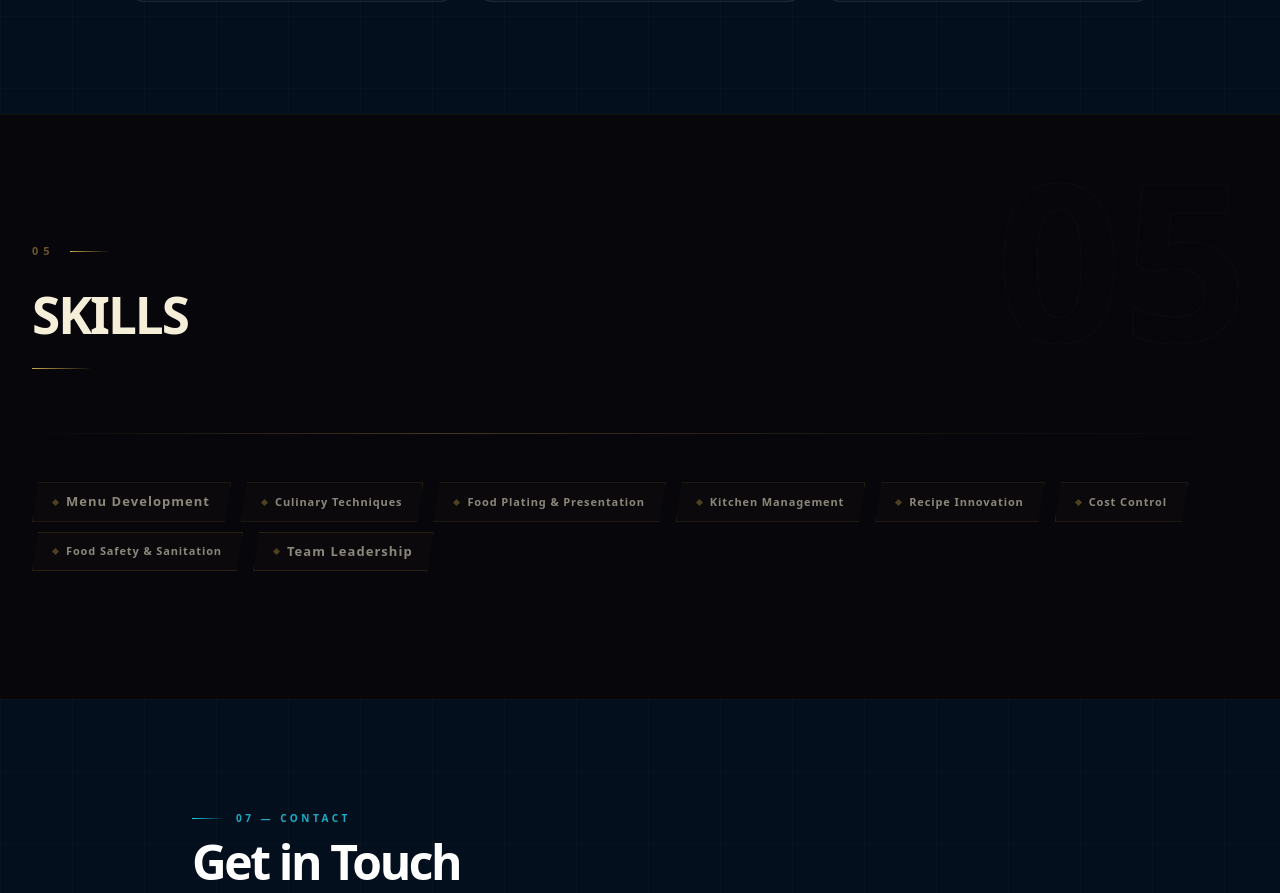
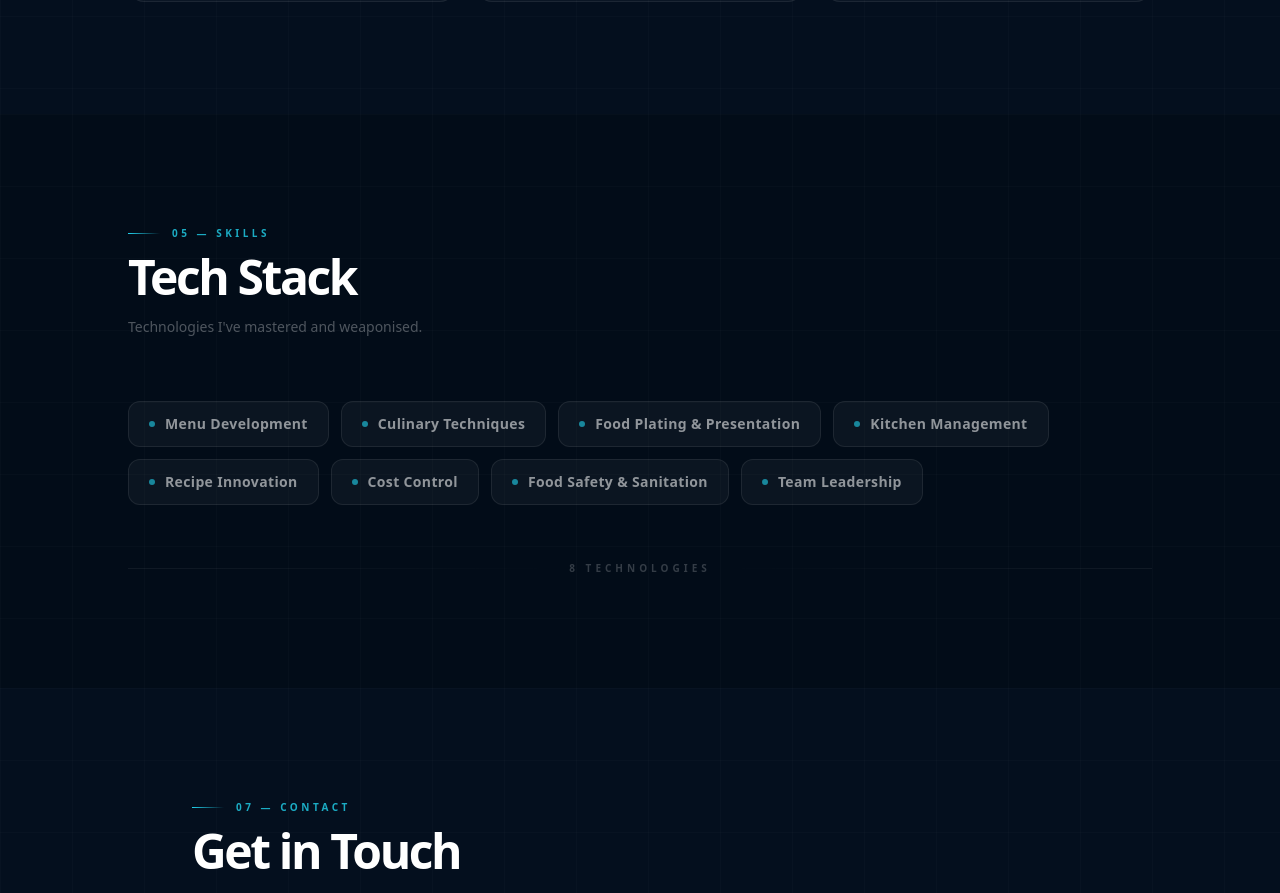
Before and after one commit to salienceenterprises-lab/portfolio-f2365, a Next.js app: page /portfolio-f2365/ in a window 1280 px wide. Shown: the part 4407-5300 px from the top of the page. Built offline with nearby package versions, Linux system fonts and the light colour scheme.

Commit message:
Update app/components/skills.jsx via Portfolio SaaS

```diff
--- a/app/components/skills.jsx
+++ b/app/components/skills.jsx
@@ -3,77 +3,95 @@ import React from "react";
 import { motion } from "framer-motion";
 
 export default function PortfolioSkills({ data }) {
-  const skills = data?.skills;
-  if (!skills || !Array.isArray(skills) || skills.length === 0) return null;
-
-  const categories = data?.skillCategories;
-  const hasCategories = categories && typeof categories === "object" && Object.keys(categories).length > 0;
+  if (!data?.skills?.length) return null;
 
   return (
-    <section id="skills" style={{ background:"#07060a", padding:"8rem 2rem", position:"relative", overflow:"hidden", borderTop:"1px solid rgba(201,168,76,0.06)" }}>
-      <style>{`
-        .gn-skill-pill {
-          display:inline-flex; align-items:center; gap:8px;
-          padding:9px 20px;
-          border:1px solid rgba(201,168,76,0.14);
-          color:rgba(245,238,217,0.55);
-          font-size:12px; font-weight:600; letter-spacing:0.08em;
-          background:rgba(201,168,76,0.02);
-          transition:all 0.25s ease; cursor:default;
-          clip-path:polygon(6px 0%, 100% 0%, calc(100% - 6px) 100%, 0% 100%);
-        }
-        .gn-skill-pill::before { content:''; width:5px; height:5px; background:rgba(201,168,76,0.35); flex-shrink:0; transform:rotate(45deg); transition:background 0.2s; }
-        .gn-skill-pill:hover { border-color:rgba(201,168,76,0.4); color:#c9a84c; background:rgba(201,168,76,0.07); }
-        .gn-skill-pill:hover::before { background:#c9a84c; }
-        .gn-cat-row { padding:2rem 0; border-bottom:1px solid rgba(201,168,76,0.07); }
-        .gn-cat-row:last-child { border-bottom:none; }
-      `}</style>
+    <section id="skills" className="relative py-28 px-6 overflow-hidden bg-[#020c18]">
 
-      <div style={{ position:"absolute", top:"2rem", right:"2rem", fontSize:"220px", fontWeight:900, lineHeight:1, color:"transparent", WebkitTextStrokeWidth:"1px", WebkitTextStrokeColor:"rgba(201,168,76,0.04)", pointerEvents:"none", userSelect:"none" }}>05</div>
+      {/* Ambient */}
+      <div className="absolute inset-0 pointer-events-none">
+        <div className="absolute bottom-0 left-1/2 -translate-x-1/2 w-[700px] h-[350px] rounded-full" />
+        <div className="absolute inset-0 bg-[linear-gradient(to_right,rgba(255,255,255,0.015)_1px,transparent_1px),linear-gradient(to_bottom,rgba(255,255,255,0.015)_1px,transparent_1px)] bg-[size:72px_72px]" />
+      </div>
 
-      <div style={{ maxWidth:"1280px", margin:"0 auto", position:"relative", zIndex:1 }}>
-        <motion.div initial={{ opacity:0, x:-30 }} whileInView={{ opacity:1, x:0 }} viewport={{ once:true }} transition={{ duration:0.7 }} style={{ marginBottom:"4rem" }}>
-          <div style={{ display:"flex", alignItems:"center", gap:"16px", marginBottom:"1rem" }}>
-            <span style={{ fontSize:"11px", fontWeight:800, letterSpacing:"0.45em", color:"rgba(201,168,76,0.5)", textTransform:"uppercase" }}>05</span>
-            <div style={{ width:"40px", height:"1px", background:"linear-gradient(90deg, #c9a84c, transparent)" }} />
-          </div>
-          <h2 style={{ fontSize:"clamp(2rem, 4vw, 3.5rem)", fontWeight:900, letterSpacing:"-0.04em", color:"#f5eed9", margin:0, textTransform:"uppercase" }}>Skills</h2>
-          <div style={{ width:"60px", height:"1px", background:"linear-gradient(90deg, #c9a84c, transparent)", marginTop:"1rem" }} />
+      <div className="max-w-5xl mx-auto relative z-10">
+
+        {/* Header */}
+        <motion.div
+          initial={{ opacity: 0, x: -20 }}
+          whileInView={{ opacity: 1, x: 0 }}
+          viewport={{ once: true }}
+          transition={{ duration: 0.6 }}
+          className="flex items-center gap-3 mb-3"
+        >
+          <motion.div
+            initial={{ scaleX: 0 }} whileInView={{ scaleX: 1 }} style={{ width: "32px", originX: 0 }} viewport={{ once: true }}
+            transition={{ duration: 0.8 }}
+            className="h-px bg-gradient-to-r from-cyan-400 to-transparent"
+          />
+          <span className="text-[10px] font-bold tracking-[0.35em] uppercase text-cyan-400/80">05 — Skills</span>
         </motion.div>
 
-        {hasCategories ? (
-          <div>
-            {Object.entries(categories).map(([cat, catSkills], ci) => (
-              <motion.div key={cat} initial={{ opacity:0, y:20 }} whileInView={{ opacity:1, y:0 }} viewport={{ once:true }} transition={{ duration:0.5, delay:ci*0.07 }}
-                className="gn-cat-row">
-                <div style={{ display:"grid", gridTemplateColumns:"180px 1fr", gap:"2rem", alignItems:"start" }}>
-                  <div>
-                    <span style={{ fontSize:"10px", fontWeight:800, letterSpacing:"0.35em", color:"rgba(201,168,76,0.5)", textTransform:"uppercase" }}>{cat}</span>
-                    <div style={{ width:"24px", height:"1px", background:"linear-gradient(90deg, #c9a84c, transparent)", marginTop:"8px" }} />
-                  </div>
-                  <div style={{ display:"flex", flexWrap:"wrap", gap:"8px" }}>
-                    {(Array.isArray(catSkills) ? catSkills : []).map((skill, i) => (
-                      <span key={i} className="gn-skill-pill">{skill}</span>
-                    ))}
-                  </div>
-                </div>
-              </motion.div>
-            ))}
-          </div>
-        ) : (
-          <motion.div initial={{ opacity:0, y:20 }} whileInView={{ opacity:1, y:0 }} viewport={{ once:true }} transition={{ duration:0.6 }}>
-            {/* Full-width gold divider */}
-            <div style={{ height:"1px", background:"linear-gradient(90deg, transparent, rgba(201,168,76,0.3), rgba(201,168,76,0.1), transparent)", marginBottom:"3rem" }} />
-            <div style={{ display:"flex", flexWrap:"wrap", gap:"10px" }}>
-              {skills.map((skill, i) => (
-                <span key={i} className="gn-skill-pill"
-                  style={{ fontSize: i % 7 === 0 ? "13px" : "11px" }}>
+        <motion.h2
+          initial={{ opacity: 0, y: 20 }}
+          whileInView={{ opacity: 1, y: 0 }}
+          viewport={{ once: true }}
+          transition={{ duration: 0.7, delay: 0.05 }}
+          className="text-4xl sm:text-5xl font-black tracking-tighter text-white mb-4"
+        >
+          Tech Stack
+        </motion.h2>
+        <motion.p
+          initial={{ opacity: 0 }}
+          whileInView={{ opacity: 1 }}
+          viewport={{ once: true }}
+          transition={{ duration: 0.6, delay: 0.15 }}
+          className="text-white/30 text-sm mb-16 max-w-md"
+        >
+          Technologies I've mastered and weaponised.
+        </motion.p>
+
+        {/* Skill grid — hexagonal-feel cells */}
+        <motion.div
+          className="flex flex-wrap gap-3"
+          initial="hidden"
+          whileInView="visible"
+          viewport={{ once: true, amount: 0.15 }}
+          variants={{ hidden: {}, visible: { transition: { staggerChildren: 0.035 } } }}
+        >
+          {data.skills.map((skill, index) => (
+            <motion.div
+              key={`${skill}-${index}`}
+              variants={{
+                hidden: { opacity: 0, scale: 0.6, y: 20 },
+                visible: { opacity: 1, scale: 1, y: 0, transition: { type: "spring", stiffness: 260, damping: 20 } },
+              }}
+              className="group relative cursor-default"
+            >
+              <div className="relative flex items-center gap-2.5 px-5 py-3 bg-white/[0.04] border border-white/[0.08] rounded-xl group-hover:bg-cyan-400/[0.08] group-hover:border-cyan-400/40 transition-all duration-300">
+                <div className="w-1.5 h-1.5 rounded-full bg-cyan-400/60 group-hover:bg-cyan-300 flex-shrink-0 transition-colors duration-300" />
+                <span className="text-sm font-semibold text-white/55 group-hover:text-white transition-colors duration-300 tracking-wide">
                   {skill}
                 </span>
-              ))}
-            </div>
-          </motion.div>
-        )}
+              </div>
+            </motion.div>
+          ))}
+        </motion.div>
+
+        {/* Count indicator */}
+        <motion.div
+          initial={{ opacity: 0, y: 12 }}
+          whileInView={{ opacity: 1, y: 0 }}
+          viewport={{ once: true }}
+          transition={{ duration: 0.6, delay: 0.4 }}
+          className="mt-14 flex items-center gap-4"
+        >
+          <div className="h-px flex-1 bg-gradient-to-r from-white/[0.06] to-transparent" />
+          <span className="text-[10px] font-bold tracking-[0.4em] uppercase text-white/20">
+            {data.skills.length} Technologies
+          </span>
+          <div className="h-px flex-1 bg-gradient-to-l from-white/[0.06] to-transparent" />
+        </motion.div>
       </div>
     </section>
   );
```
